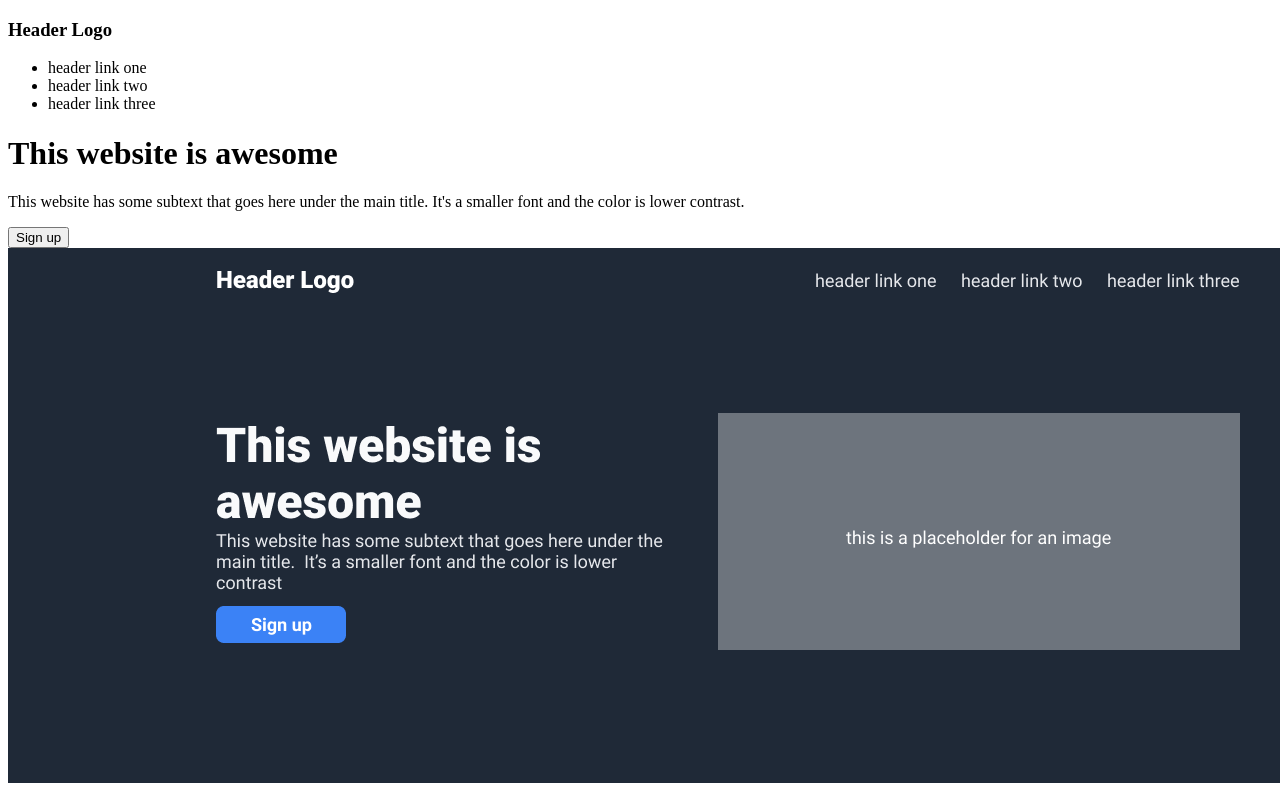
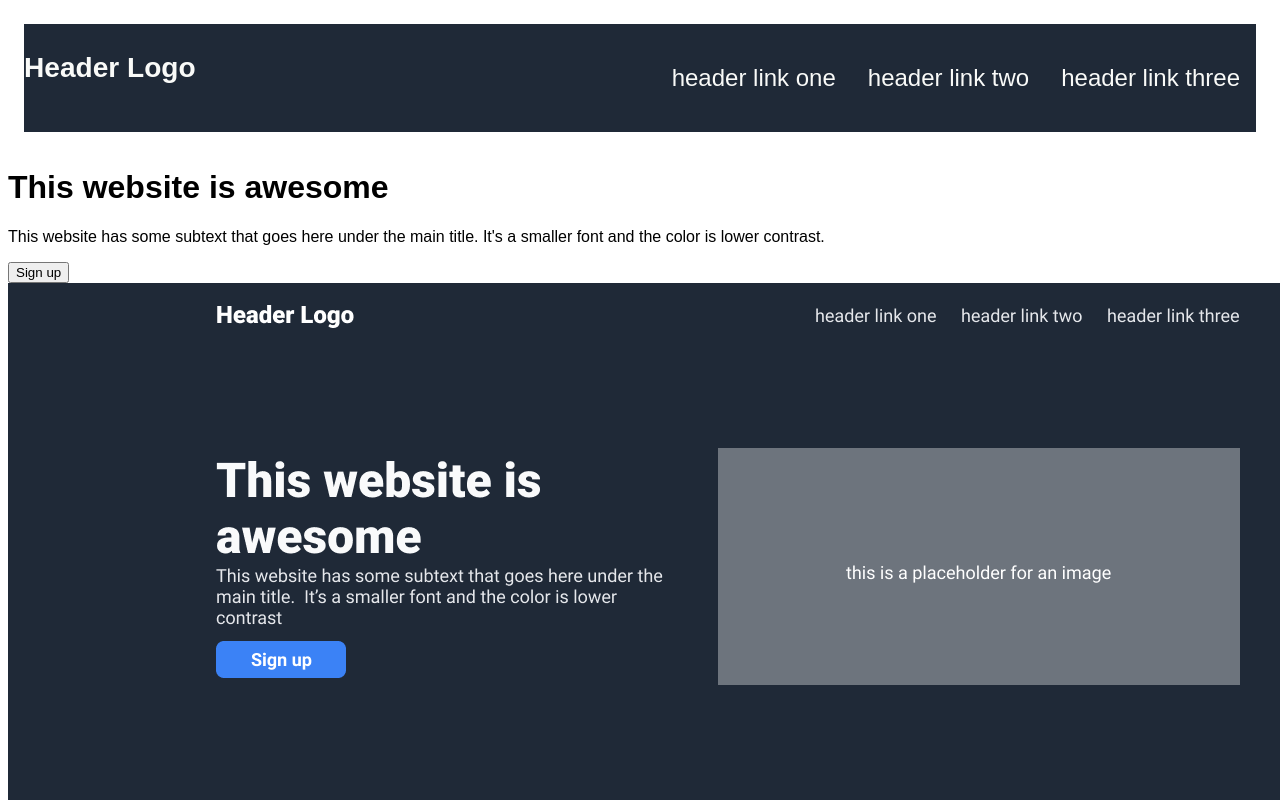
Before and after one commit to jkenton21/odin-landing-page, a plain HTML site: page index.html in a window 1280 px wide. Shown: the top 800 px of the page. Drawn offline with Linux system fonts and the light colour scheme.

Commit message:
header styles added

```diff
--- a/index.html
+++ b/index.html
@@ -22,19 +22,19 @@
             <h1>This website is awesome</h1>
             <p>This website has some subtext that goes here under the main title. It's a smaller font and the color is lower contrast.</p>
             <button>Sign up</button>
-            <img src="img/odin-project.png">
+            <img src="img/odin-project.png" alt="placeholder image">
         </div>
 
         <div class="container">
             <h2>Some random information.</h2>
             <ul>
-                <img src="img/colors_and_stuff.png">
+                <img src="img/colors_and_stuff.png" alt="placehoder image">
                 <li>this is some subtext under an illustration or image</li>
-                <img src="img/colors_and_stuff.png">
+                <img src="img/colors_and_stuff.png" alt="placehoder image">
                 <li>this is some subtext under an illustration or image</li>
-                <img src="img/colors_and_stuff.png">
+                <img src="img/colors_and_stuff.png" alt="placehoder image">
                 <li>this is some subtext under an illustration or image</li>
-                <img src="img/colors_and_stuff.png">
+                <img src="img/colors_and_stuff.png" alt="placehoder image">
                 <li>this is some subtext under an illustration or image</li>
             </ul>
         </div>
--- a/style.css
+++ b/style.css
@@ -0,0 +1,31 @@
+body {
+    display: flex;
+    flex-direction: column;
+    font-family: Arial, Helvetica, sans-serif;
+}
+
+.header, .footer {
+    background-color: #1F2937;
+}
+
+.header {
+    font-size: 24px;
+    color: #F9FAF8;
+    display: flex;
+    justify-content: space-between;
+    align-content: center;
+    padding: 0px;
+    margin: 16px;
+}
+
+ul {
+    display: flex;
+    justify-content: flex-end;
+    align-content: center;
+    list-style-type: none;
+}
+
+li {
+    margin: 16px;
+    padding: 0px;
+}
```
